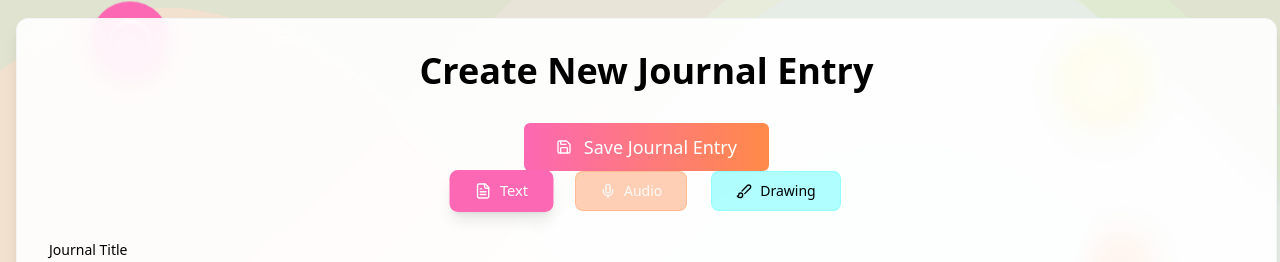
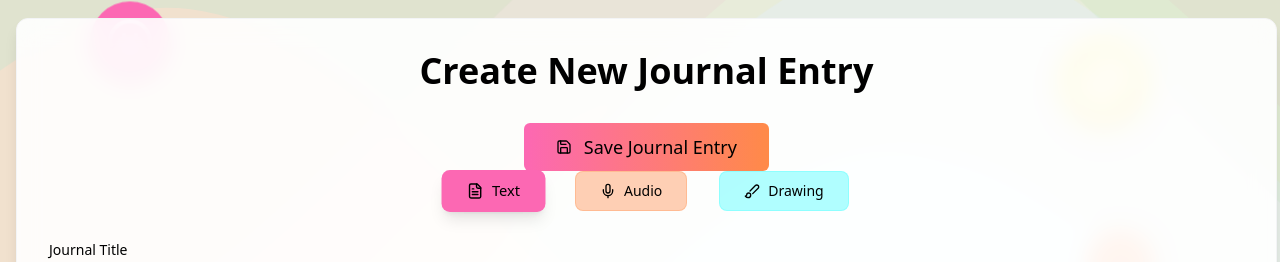
Before and after one commit to mindvincibledev/mindvincible, a React (Vite) app: page /journal/new in a window 1280 px wide. Shown: the part 78-340 px from the top of the page. Built offline with nearby package versions, Linux system fonts and the light colour scheme; no server answers; sample sign-in values are in the browser's storage.

Commit message:
Fix: Improve journal entry UI
- Change text color to black.
- Adjust button spacing.
- Style data entry containers.

```diff
--- a/src/components/journal/JournalHeader.tsx
+++ b/src/components/journal/JournalHeader.tsx
@@ -18,7 +18,7 @@ const JournalHeader: React.FC<JournalHeaderProps> = ({ title, isSaving, onSave }
         <Button
           onClick={onSave}
           disabled={isSaving}
-          className="bg-gradient-to-r from-[#FC68B3] to-[#FF8A48] hover:opacity-90 text-white px-8 py-6 text-lg flex items-center gap-3 transition-transform hover:scale-105"
+          className="bg-gradient-to-r from-[#FC68B3] to-[#FF8A48] hover:opacity-90 text-black px-8 py-6 text-lg flex items-center gap-3 transition-transform hover:scale-105"
         >
           <Save className="h-5 w-5" />
           {isSaving ? 'Saving...' : 'Save Journal Entry'}
--- a/src/components/journal/JournalTypeSelector.tsx
+++ b/src/components/journal/JournalTypeSelector.tsx
@@ -15,13 +15,13 @@ const JournalTypeSelector: React.FC<JournalTypeSelectorProps> = ({
   onTypeChange
 }) => {
   return (
-    <div className="flex flex-wrap gap-6 justify-center mb-8">
+    <div className="flex flex-wrap gap-8 justify-center mb-8">
       <Button
         onClick={() => onTypeChange('text')}
         className={`flex items-center gap-2 px-6 py-3 ${
           selectedType === 'text'
-            ? 'bg-[#FC68B3] hover:bg-[#FC68B3]/90 shadow-lg scale-105'
-            : 'bg-[#FC68B3]/40 hover:bg-[#FC68B3]/60 border border-[#FC68B3]/30'
+            ? 'bg-[#FC68B3] hover:bg-[#FC68B3]/90 shadow-lg scale-105 text-black'
+            : 'bg-[#FC68B3]/40 hover:bg-[#FC68B3]/60 border border-[#FC68B3]/30 text-black'
         } rounded-lg transition-all duration-300 hover:scale-105`}
         aria-label="Text journal"
       >
@@ -33,8 +33,8 @@ const JournalTypeSelector: React.FC<JournalTypeSelectorProps> = ({
         onClick={() => onTypeChange('audio')}
         className={`flex items-center gap-2 px-6 py-3 ${
           selectedType === 'audio'
-            ? 'bg-[#FF8A48] hover:bg-[#FF8A48]/90 shadow-lg scale-105'
-            : 'bg-[#FF8A48]/40 hover:bg-[#FF8A48]/60 border border-[#FF8A48]/30'
+            ? 'bg-[#FF8A48] hover:bg-[#FF8A48]/90 shadow-lg scale-105 text-black'
+            : 'bg-[#FF8A48]/40 hover:bg-[#FF8A48]/60 border border-[#FF8A48]/30 text-black'
         } rounded-lg transition-all duration-300 hover:scale-105`}
         aria-label="Audio journal"
       >
--- a/src/components/journal/TextJournal.tsx
+++ b/src/components/journal/TextJournal.tsx
@@ -28,7 +28,7 @@ const TextJournal: React.FC<TextJournalProps> = ({
           value={title}
           onChange={(e) => onTitleChange(e.target.value)}
           placeholder="Enter a title for your journal entry"
-          className="bg-white/90 backdrop-blur-sm border-[#FC68B3]/30 text-black placeholder-gray-500 focus-visible:ring-[#FC68B3]/50 transition-all"
+          className="bg-white border-[#FC68B3]/30 text-black placeholder-gray-500 focus-visible:ring-[#FC68B3]/50 transition-all"
         />
       </div>
 
@@ -41,7 +41,7 @@ const TextJournal: React.FC<TextJournalProps> = ({
           value={content}
           onChange={(e) => onContentChange(e.target.value)}
           placeholder="Write your thoughts and feelings here..."
-          className="min-h-[200px] bg-white/90 backdrop-blur-sm border-[#FC68B3]/30 text-black placeholder-gray-500 focus-visible:ring-[#FC68B3]/50 transition-all"
+          className="min-h-[200px] bg-white border-[#FC68B3]/30 text-black placeholder-gray-500 focus-visible:ring-[#FC68B3]/50 transition-all"
         />
       </div>
     </div>
```
